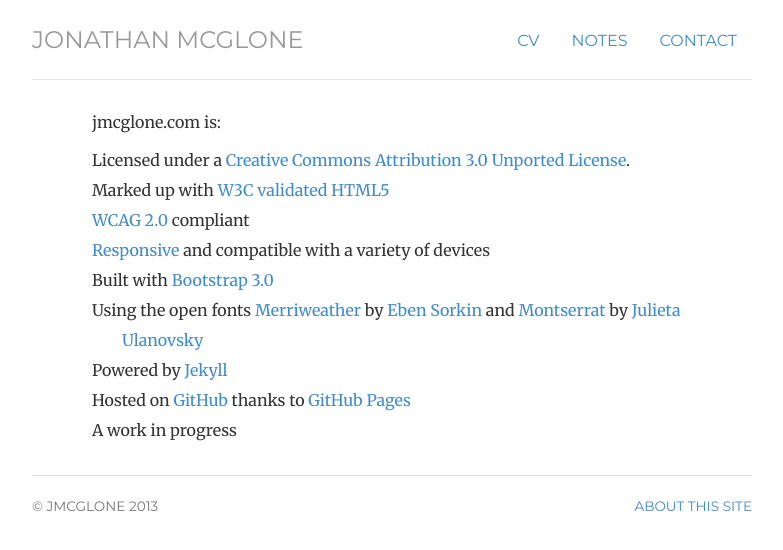
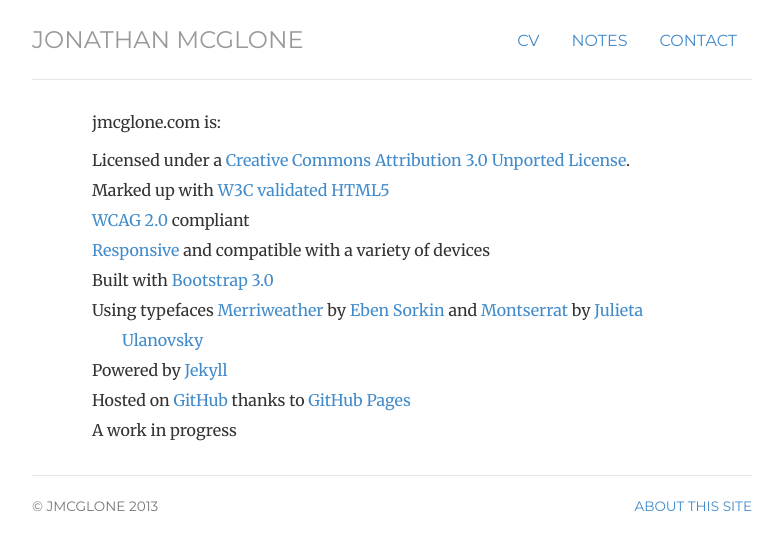
Before and after one commit to jmcglone/jmcglone.github.io, a Jekyll site: the page built from about/index.html, in a window 1280 px wide. Shown: the top 550 px of the page, without its empty margins (248-1031 px from the left). Built offline with Jekyll 4.4.1, drawn with Linux system fonts in a browser that asks for light colours.

Commit message:
Update index.html
typefaces not fonts!

```diff
--- a/about/index.html
+++ b/about/index.html
@@ -13,7 +13,7 @@
         <li><a href="http://www.w3.org/TR/WCAG20/" title="WCAG 2.0">WCAG 2.0</a> compliant</li>
         <li><a href="http://alistapart.com/article/responsive-web-design" title="Responsive Web Design at A List Apart">Responsive</a> and compatible with a variety of devices</li>
         <li>Built with <a href="http://getbootstrap.com/" title="Bootstrap 3.0">Bootstrap 3.0</a></li>
-        <li>Using the open fonts <a href="http://www.google.com/fonts/specimen/Merriweather" title ="Merriweather">Merriweather</a> by <a href="https://plus.google.com/106288796449831139244/about" title="Eben Sorkin">Eben Sorkin</a> and <a href="http://www.google.com/fonts/specimen/Montserrat" title="Montserrat">Montserrat</a> by <a href="http://www.zkysky.com.ar/" title="ZkySky Design">Julieta Ulanovsky</a></li>
+        <li>Using typefaces <a href="http://www.google.com/fonts/specimen/Merriweather" title ="Merriweather">Merriweather</a> by <a href="https://plus.google.com/106288796449831139244/about" title="Eben Sorkin">Eben Sorkin</a> and <a href="http://www.google.com/fonts/specimen/Montserrat" title="Montserrat">Montserrat</a> by <a href="http://www.zkysky.com.ar/" title="ZkySky Design">Julieta Ulanovsky</a></li>
         <li>Powered by <a href="http://jekyllrb.com/" title="Jekyll">Jekyll</a></li>
         <li>Hosted on <a href="http://github.com/jmcglone/jmcglone.github.io" title="This site hosted on GitHub">GitHub</a> thanks to <a href="http://pages.github.com/" title="GitHub Pages">GitHub Pages</a></li>
         <li>A work in progress</li>
```
